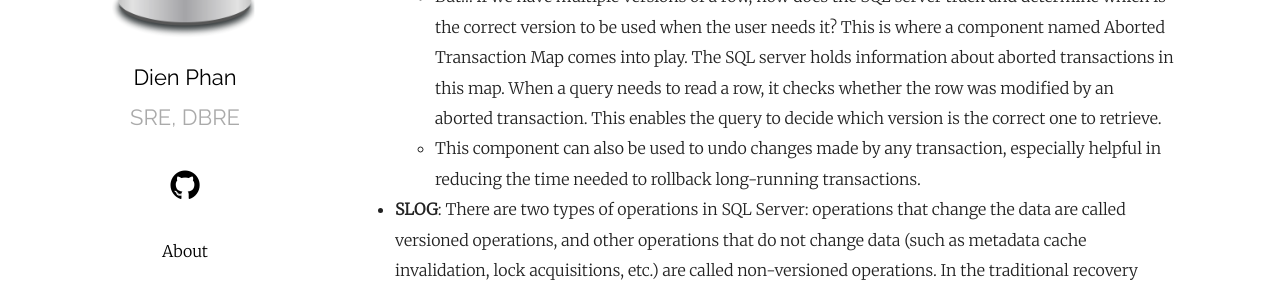
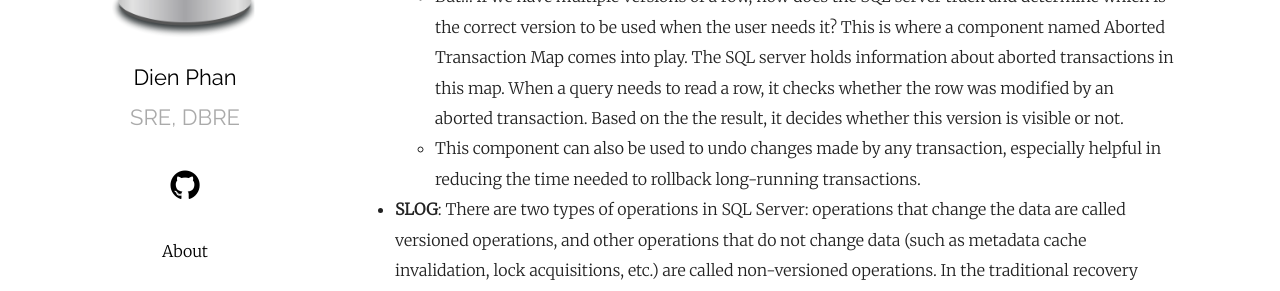
Before and after one commit to tdien105/blog, a Jekyll site: the page built from _posts/2023-07-27-sql-adr.md, in a window 1280 px wide and 900 px high, scrolled down 2913 px. Shown: the part 274-565 px from the top of the window. Built offline with Jekyll 4.4.1, drawn with Linux system fonts in a browser that asks for light colours; some of the changed text lies outside the part shown.

```diff
--- a/_posts/2023-07-27-sql-adr.md
+++ b/_posts/2023-07-27-sql-adr.md
@@ -45,7 +45,7 @@ Sounds interesting!, Let's get farmiliar with new concept in ADR first.
     - By having versioned rows, when the SQL server needs to redo/undo certain transactions, it does not need to read through large transaction logs.
 - **Logical Revert**:
     - When a database crash occurs, Logical Revert uses the versions of the rows in the PVS to undo the changes made by the transactions that were active at the time of the crash. This approach allows the database to be recovered much faster than by reading through the transaction log.
-    - But... if we have multiple versions of a row, how does the SQL server track and determine which is the correct version to be used when the user needs it? This is where a component named Aborted Transaction Map comes into play. The SQL server holds information about aborted transactions in this map. When a query needs to read a row, it checks whether the row was modified by an aborted transaction. This enables the query to decide which version is the correct one to retrieve.
+    - But... if we have multiple versions of a row, how does the SQL server track and determine which is the correct version to be used when the user needs it? This is where a component named Aborted Transaction Map comes into play. The SQL server holds information about aborted transactions in this map. When a query needs to read a row, it checks whether the row was modified by an aborted transaction. Based on the the result, it decides whether this version is visible or not.
     - This component can also be used to undo changes made by any transaction, especially helpful in reducing the time needed to rollback long-running transactions.
 - **SLOG**: There are two types of operations in SQL Server: operations that change the data are called versioned operations, and other operations that do not change data (such as metadata cache invalidation, lock acquisitions, etc.) are called non-versioned operations. In the traditional recovery process, all operations are logged in the transaction log. This includes both versioned and non-versioned operations. When a database is recovered, all the transaction log records are processed, regardless of whether they are for versioned or non-versioned operations.
     - ADR introduces a new concept called SLOG to log all non-versioned operations. This SLOG is of low volume, in-memory, and will be persisted to disk during the checkpointing process.
```
